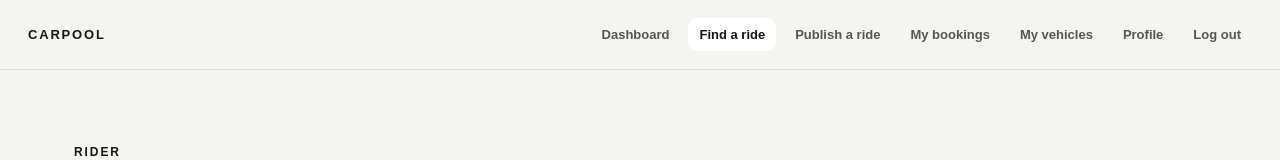
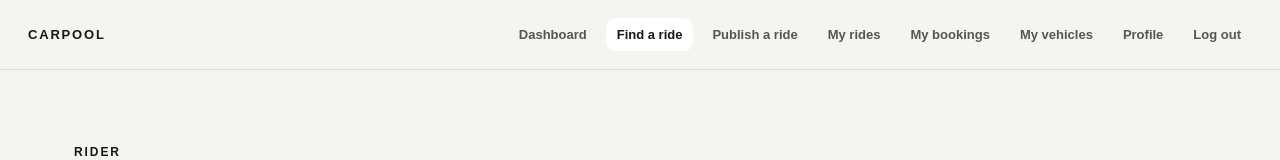
Before and after one commit to asifaliafridi/carpool, a Next.js app in the folder apps/web/: page /find in a window 1280 px wide. Shown: the top 160 px of the page. Built offline with nearby package versions, Linux system fonts and the light colour scheme; no server answers.

Commit message:
feat(web): add my rides to navigation

```diff
--- a/apps/web/components/Navbar.tsx
+++ b/apps/web/components/Navbar.tsx
@@ -8,6 +8,7 @@ const links = [
   { href: "/dashboard", label: "Dashboard" },
   { href: "/find", label: "Find a ride" },
   { href: "/", label: "Publish a ride" },
+  { href: "/rides", label: "My rides" },
   { href: "/bookings", label: "My bookings" },
   { href: "/vehicles", label: "My vehicles" },
 ];
```
